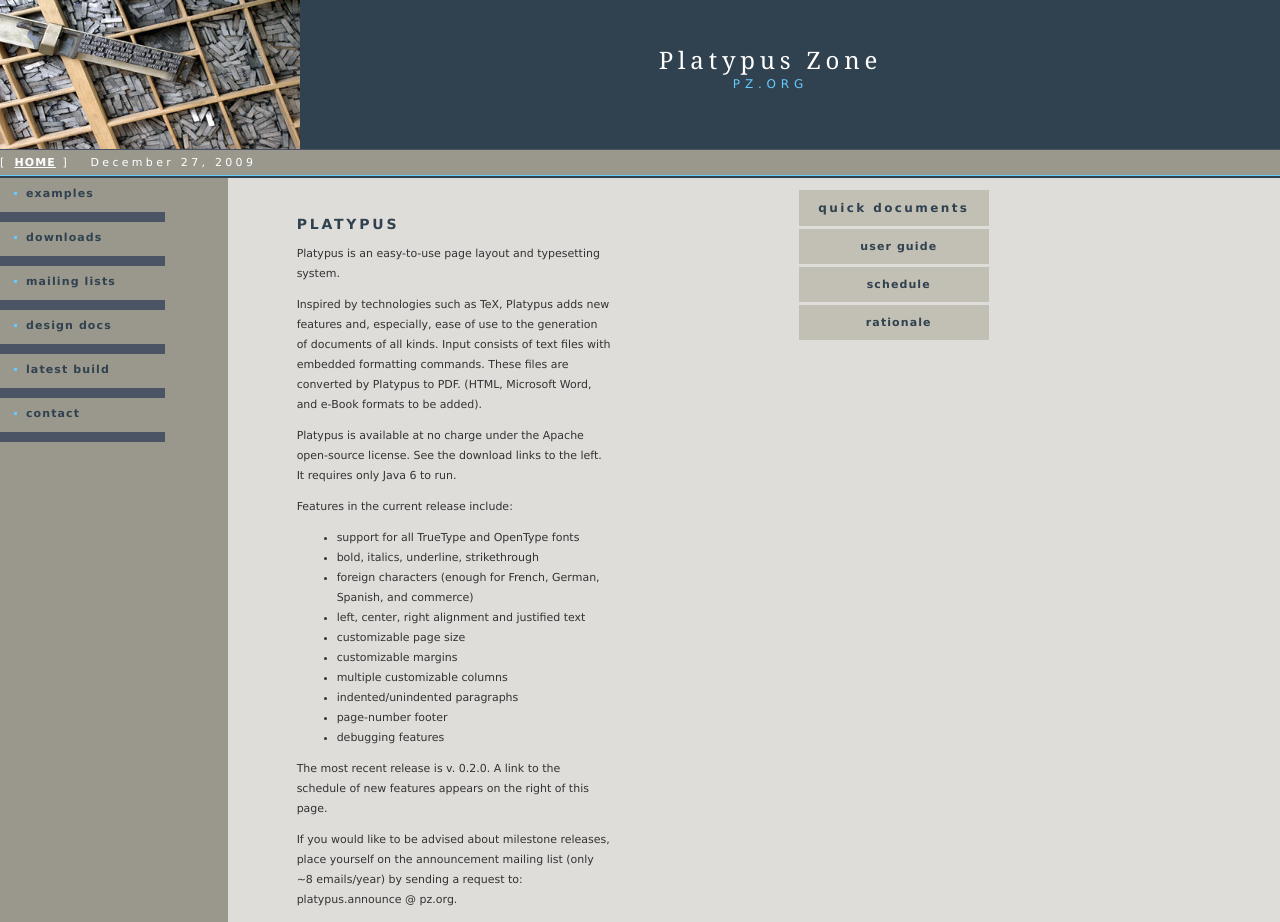
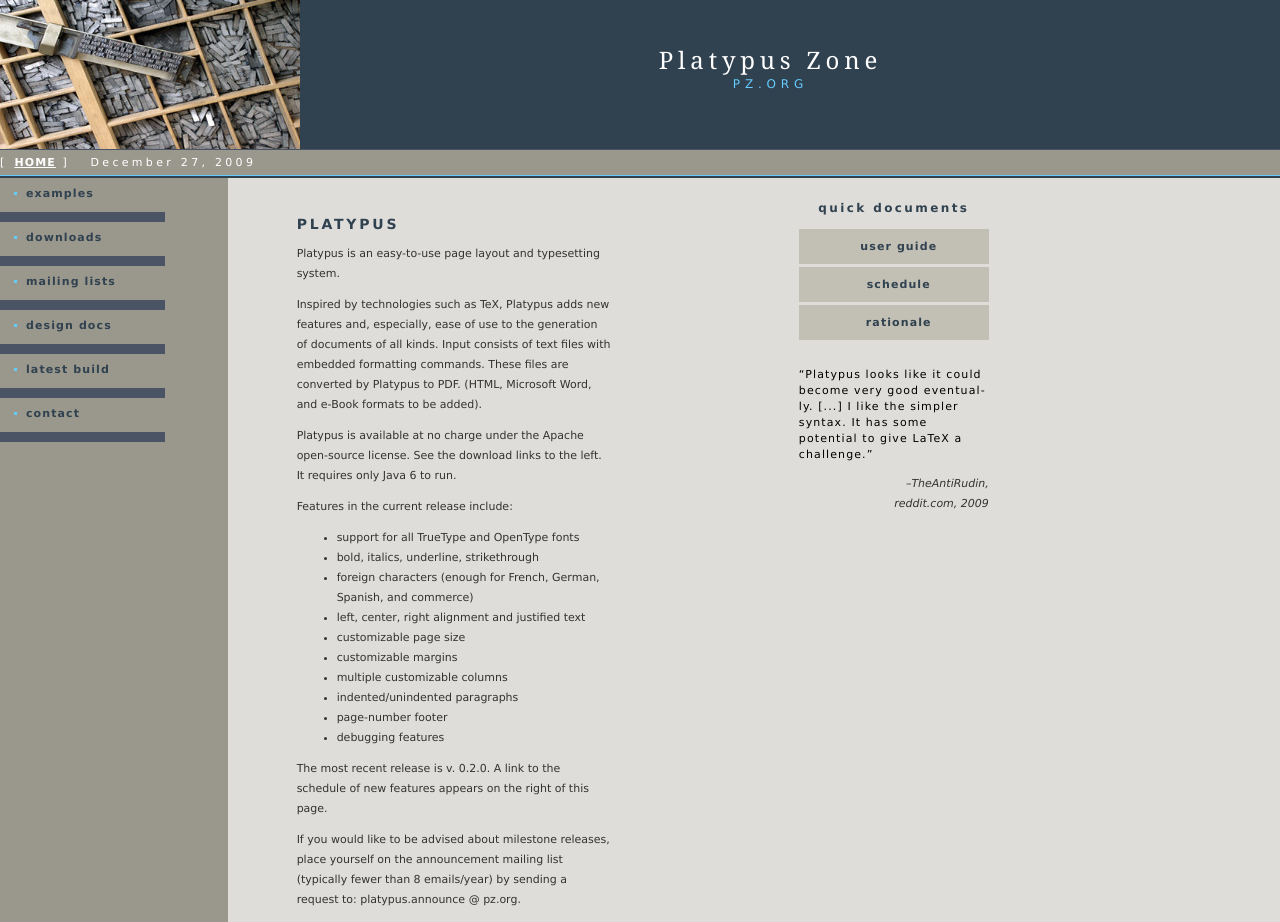
Before and after one commit to codehaus/platypus, a plain HTML site: page web/index.html in a window 1280 px wide. Drawn offline with Linux system fonts and the light colour scheme.

Commit message:
Added user quotation and tweaked body text slightly.

```diff
--- a/web/index.html
+++ b/web/index.html
@@ -149,7 +149,7 @@ The most recent release is v. 0.2.0. A link to the schedule of new features appe
             </p>
 
             <p>If you would like to be advised about milestone releases, place yourself on the
-               announcement mailing list (only ~8 emails/year) by sending a request to: platypus.announce @ pz.org.
+               announcement mailing list (typically fewer than 8 emails/year) by sending a request to: platypus.announce @ pz.org.
             </p>
           </td>
         </tr>
@@ -159,30 +159,50 @@ The most recent release is v. 0.2.0. A link to the schedule of new features appe
     </td>
     <td width="190" valign="top">
         <br>
-        <table border="0" cellspacing="0" cellpadding="0" width="190" bgcolor="#C2BFB4">
+        <table border="0" cellspacing="0" cellpadding="0" width="190">
             <tr>
                 <td colspan="3" id="colheader" class="subHeader" align="center">
                     quick documents
                 </td>
             </tr>
             <tr>
-                <td colspan="3" id="colheader" class="subHeader2" align="center">
+                <td colspan="3" id="colheader" class="subHeader2" align="center"  bgcolor="#C2BFB4">
                     &nbsp;&nbsp;<a href="http://kenai.com/projects/platypus/downloads/download/v.%25200.2.0%252FUserGuide-0.2.0.pdf"
 					class="subHeader2">user guide</a>
                 </td>
             </tr>
             <tr>
-                <td colspan="3" id="colheader" class="subHeader2" align="center">
+                <td colspan="3" id="colheader" class="subHeader2" align="center"  bgcolor="#C2BFB4">
                     &nbsp;&nbsp;<a href="http://platypus.pz.org/examples/milestones.pdf" class="subHeader2">schedule</a>
                 </td>
             </tr>
             <tr>
-                <td colspan="3" id="colheader" class="subHeader2" align="center">
+                <td colspan="3" id="colheader" class="subHeader2" align="center"  bgcolor="#C2BFB4">
                     &nbsp;&nbsp;<a href="http://platypus.pz.org/RationaleForPlatypus.pdf" class="subHeader2">rationale</a>
                 </td>
             </tr>
+        </table>
+		<table  <table border="0" cellspacing="0" cellpadding="0" width="190">
+			<tr>
+				<td>
+					<img src="images/mm_spacer.gif" alt="" width="50" height="16" border="0">
+					&nbsp;&nbsp;<br>
+					<!-- <p class="subHeader" align="center">user comments</p> -->
+					<img src="images/mm_spacer.gif" alt="" width="50" height="6" border="0">
+				</td>
+			</tr>
+			<tr>
+				<td>
+					<p class="navText">&ldquo;Platypus looks like it could become very good event&shy;ual&shy;ly. [...] I like the simpler syntax. It has
+						some potential to give LaTeX a challenge.&rdquo;
+					</p>
+					<p class="bodyText" align="right" >
+					&ndash;<em>TheAntiRudin,<br>reddit.com, 2009</em>
+					</p>
+				</td>
+			</tr>
+		</table>
 
-        </table>
 	</td>
 	<td width="168">
         &nbsp;
```
